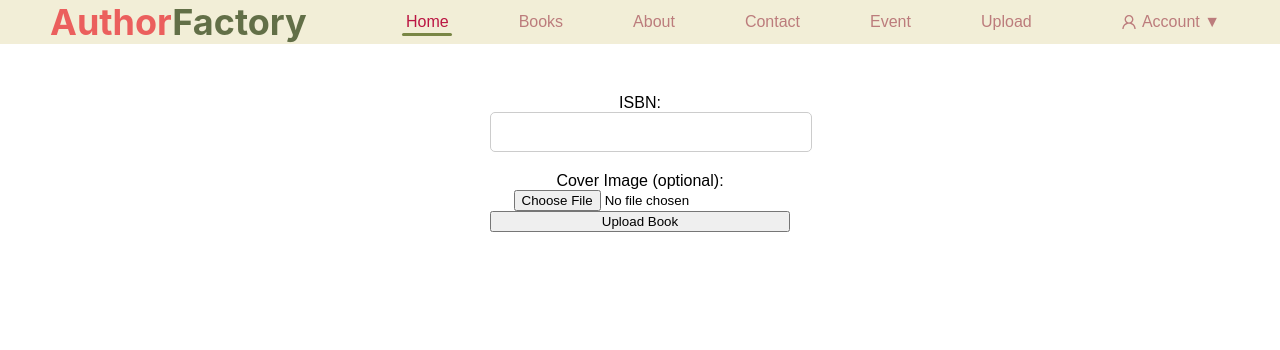
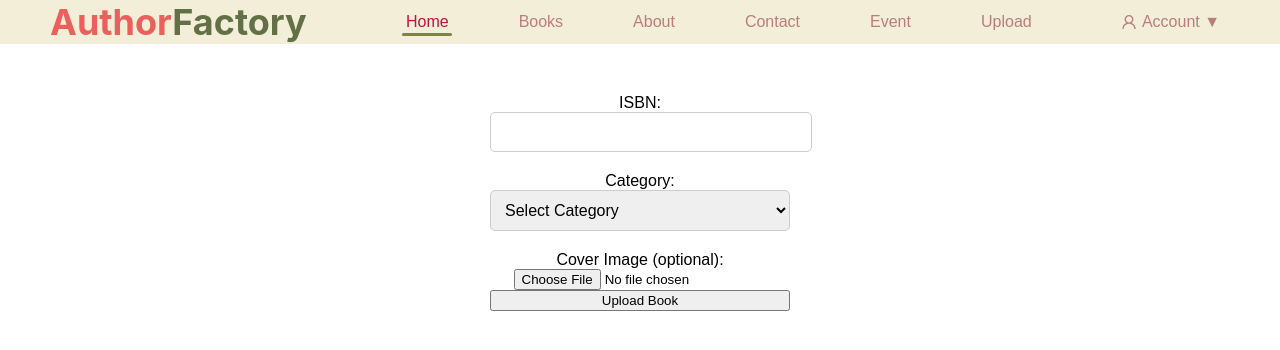
Before and after one commit to MuratY2/review-react, a React (Create React App) app: page /bookupload in a window 1280 px wide. Shown: the top 350 px of the page. Built offline with nearby package versions, Linux system fonts and the light colour scheme; no server answers; a web font is replaced by a local one.

Commit message:
update books

```diff
--- a/src/BookUpload.js
+++ b/src/BookUpload.js
@@ -8,10 +8,15 @@ import axios from 'axios';
 const BookUpload = () => {
   const [isbn, setIsbn] = useState('');
   const [file, setFile] = useState(null);
+  const [category, setCategory] = useState('');
   const [loading, setLoading] = useState(false);
 
   const handleFileChange = (event) => {
     setFile(event.target.files[0]);
+  };
+
+  const handleCategoryChange = (event) => {
+    setCategory(event.target.value);
   };
 
   const fetchBookData = async (isbn) => {
@@ -45,10 +50,13 @@ const BookUpload = () => {
     }
   };
 
-
-
   const handleSubmit = async (event) => {
     event.preventDefault();
+
+    if (!category) {
+      alert('Please select a category.');
+      return;
+    }
 
     setLoading(true);
     const bookData = await fetchBookData(isbn);
@@ -60,7 +68,6 @@ const BookUpload = () => {
 
     try {
       let coverImageUrl = bookData.coverImageUrl;
-
 
       if (file) {
         const storageRef = ref(storage, `book-covers/${file.name}`);
@@ -79,13 +86,13 @@ const BookUpload = () => {
         });
       }
 
-
       await addDoc(collection(db, 'books_pending'), {
         title: bookData.title,
         author: bookData.author,
         description: bookData.description,
         isbn,
         coverImageUrl,
+        category,
         createdAt: new Date(),
         status: 'pending',
       });
@@ -93,6 +100,7 @@ const BookUpload = () => {
       alert('Book uploaded successfully and is awaiting admin approval.');
       setIsbn('');
       setFile(null);
+      setCategory('');
       setLoading(false);
     } catch (error) {
       setLoading(false);
@@ -106,10 +114,26 @@ const BookUpload = () => {
         ISBN:
         <input type="text" value={isbn} onChange={(e) => setIsbn(e.target.value)} required />
       </label>
+
+      <label>
+        Category:
+        <select value={category} onChange={handleCategoryChange} required>
+          <option value="">Select Category</option>
+          <option value="art-design">Art & Design</option>
+          <option value="business">Business</option>
+          <option value="it-technology">IT & Technology</option>
+          <option value="medicine">Medicine</option>
+          <option value="science">Science</option>
+          <option value="financial">Financial</option>
+          <option value="audio-books">Audio Books</option>
+        </select>
+      </label>
+
       <label>
         Cover Image (optional):
         <input type="file" onChange={handleFileChange} />
       </label>
+
       <button type="submit" disabled={loading}>
         {loading ? 'Uploading...' : 'Upload Book'}
       </button>
--- a/src/Books.js
+++ b/src/Books.js
@@ -1,25 +1,58 @@
 import React, { useState, useEffect } from 'react';
 import { useParams } from 'react-router-dom';
+import { collection, query, where, getDocs } from 'firebase/firestore';
+import { db } from './firebase';
 import './Books.css';
-
 
 const Books = () => {
   const { category } = useParams();
   const [selectedCategory, setSelectedCategory] = useState(category || 'all');
   const [searchTerm, setSearchTerm] = useState('');
+  const [books, setBooks] = useState([]);
+  const [loading, setLoading] = useState(true);
 
   useEffect(() => {
     setSelectedCategory(category || 'all');
 
-  }, [category]);
+    const fetchBooks = async () => {
+      setLoading(true);
+      try {
+        let q;
+        if (selectedCategory === 'all') {
+          q = query(collection(db, 'books_pending'), where('status', '==', 'approved'));
+        } else {
+          q = query(
+            collection(db, 'books_pending'),
+            where('category', '==', selectedCategory),
+            where('status', '==', 'approved')
+          );
+        }
+
+        const querySnapshot = await getDocs(q);
+        const booksData = querySnapshot.docs.map(doc => ({ id: doc.id, ...doc.data() }));
+        setBooks(booksData);
+      } catch (error) {
+        console.error("Error fetching books:", error);
+      } finally {
+        setLoading(false);
+      }
+    };
+
+    fetchBooks();
+  }, [category, selectedCategory]);
 
   const handleCategoryChange = (event) => {
     setSelectedCategory(event.target.value);
   };
 
+  const filteredBooks = books.filter((book) =>
+    book.title.toLowerCase().includes(searchTerm.toLowerCase())
+  );
+
   return (
     <div>
       <h1>{selectedCategory !== 'all' ? `${selectedCategory.replace(/-/g, ' ')} Books` : 'All Books'}</h1>
+
       <select value={selectedCategory} onChange={handleCategoryChange}>
         <option value="all">All Categories</option>
         <option value="art-design">Art & Design</option>
@@ -30,12 +63,30 @@ const Books = () => {
         <option value="financial">Financial</option>
         <option value="audio-books">Audio Books</option>
       </select>
+
       <input
         type="text"
         value={searchTerm}
         onChange={(e) => setSearchTerm(e.target.value)}
         placeholder="Search by name..."
       />
+
+      {loading && <p>Loading books...</p>}
+
+      <div className="book-list">
+        {filteredBooks.length > 0 ? (
+          filteredBooks.map((book) => (
+            <div key={book.id} className="book-card">
+              <img src={book.coverImageUrl} alt={`${book.title} cover`} />
+              <h3>{book.title}</h3>
+              <p><strong>Author:</strong> {book.author}</p>
+              <p>{book.description}</p>
+            </div>
+          ))
+        ) : (
+          <p>No books available.</p>
+        )}
+      </div>
     </div>
   );
 };
```
